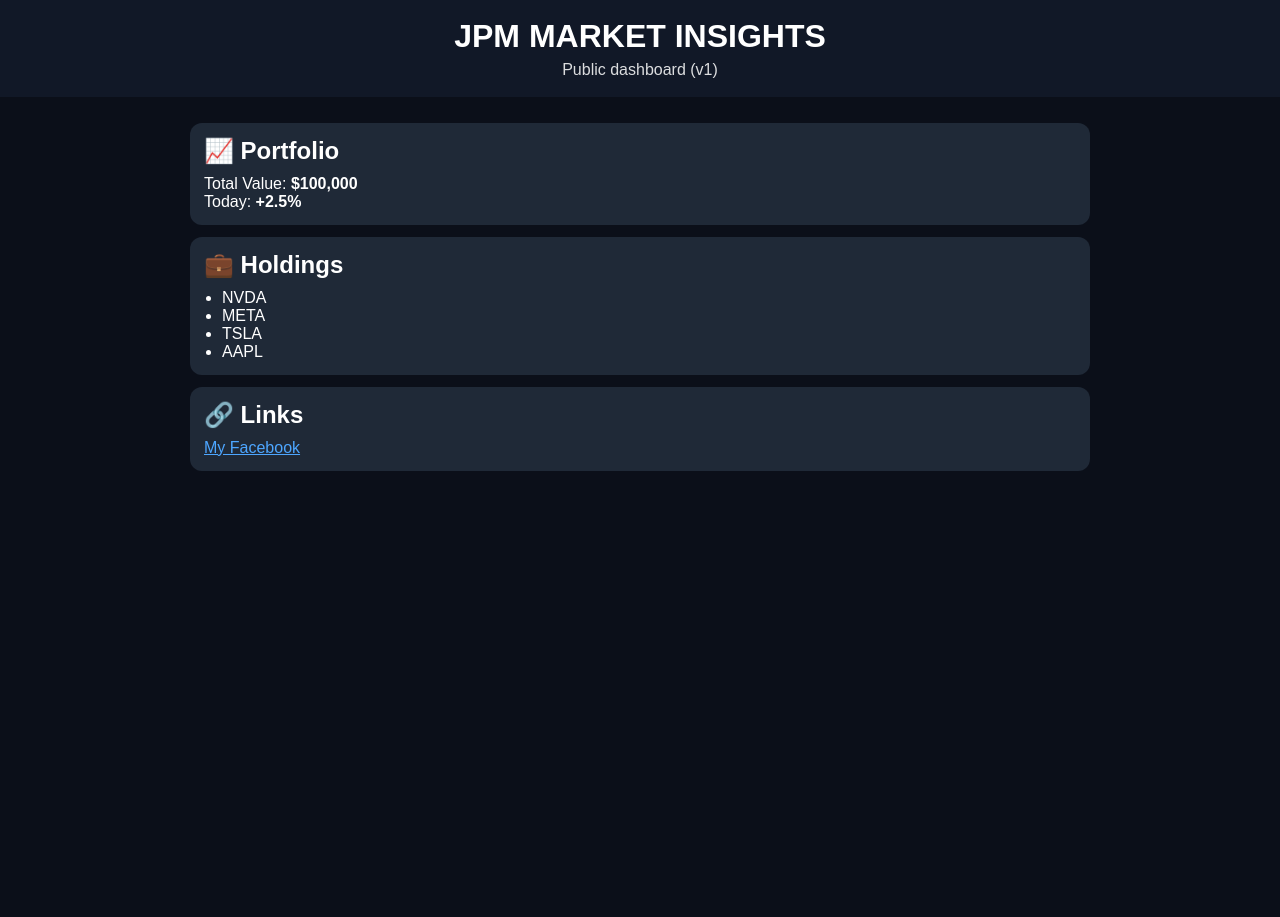
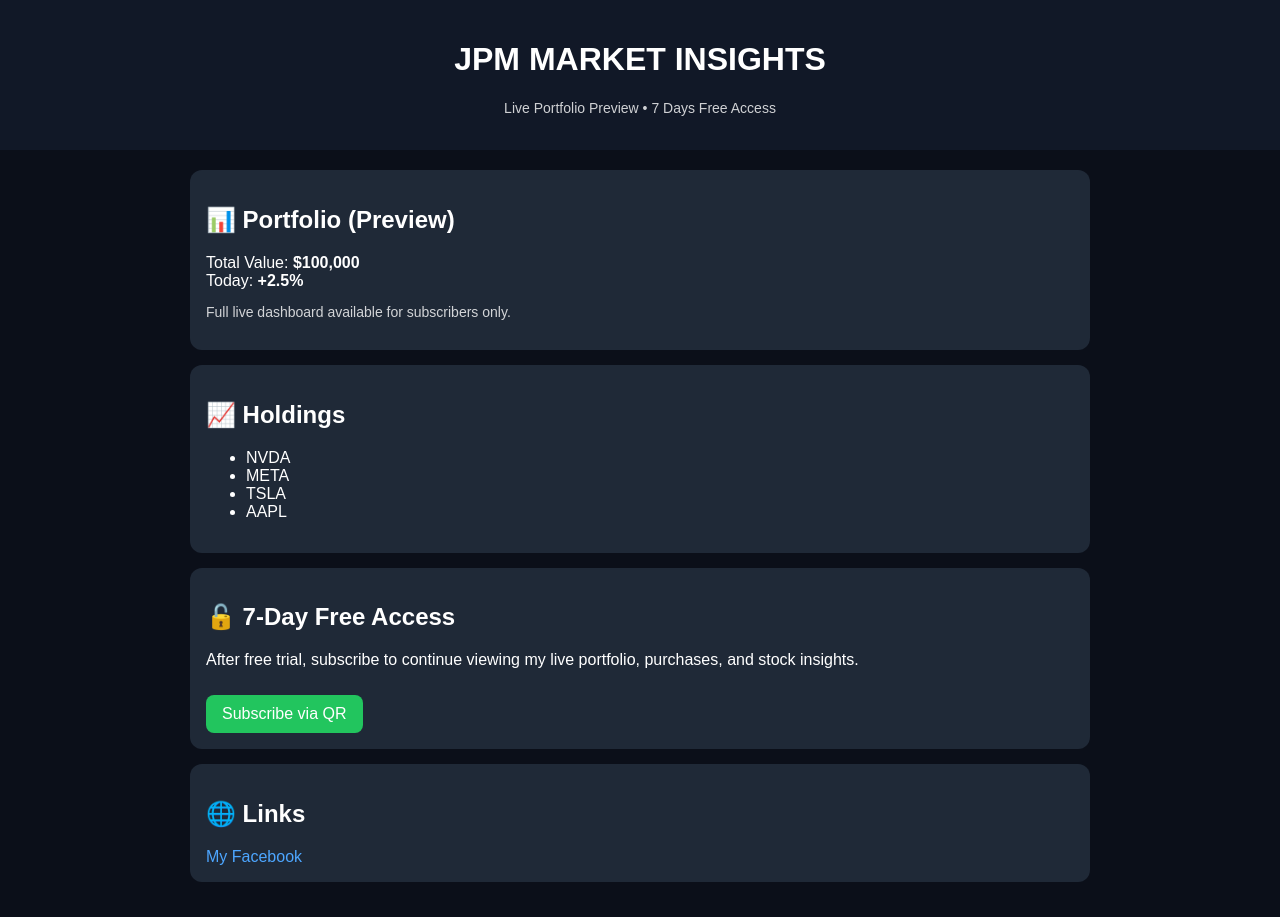
Before and after one commit to jp11medina/jpm-market-insights, a plain HTML site: page index.html in a window 1280 px wide. Before the commit the page ends 800 px from the top, so only its background shows below. Drawn offline with Linux system fonts and the light colour scheme.

Commit message:
Refactor index.html for improved layout and styles
Updated HTML structure and styling for better presentation and added new sections.

```diff
--- a/index.html
+++ b/index.html
@@ -1,41 +1,95 @@
-<!doctype html>
+<!DOCTYPE html>
 <html lang="en">
 <head>
-  <meta charset="utf-8" />
-  <meta name="viewport" content="width=device-width,initial-scale=1" />
+<meta charset="UTF-8">
+<meta name="viewport" content="width=device-width,initial-scale=1">
 <title>JPM Market Insights</title>
+
 <style>
-    body{margin:0;font-family:Arial;background:#0b0f19;color:#fff}
-    .header{background:#111827;padding:18px;text-align:center}
-    .wrap{max-width:900px;margin:0 auto;padding:14px}
-    .card{background:#1f2937;margin:12px 0;padding:14px;border-radius:12px}
-    a{color:#4da6ff}
+body{
+  margin:0;
+  font-family:Arial;
+  background:#0b0f19;
+  color:white;
+}
+.header{
+  background:#111827;
+  text-align:center;
+  padding:20px;
+}
+.wrap{
+  max-width:900px;
+  margin:auto;
+  padding:20px;
+}
+.card{
+  background:#1f2937;
+  padding:16px;
+  margin-bottom:15px;
+  border-radius:12px;
+}
+a{
+  color:#4da6ff;
+  text-decoration:none;
+}
+.btn{
+  display:inline-block;
+  background:#22c55e;
+  padding:10px 16px;
+  border-radius:8px;
+  color:white;
+  margin-top:10px;
+}
+.small{
+  opacity:.8;
+  font-size:14px;
+}
 </style>
 </head>
+
 <body>
+
 <div class="header">
-    <h1 style="margin:0">JPM MARKET INSIGHTS</h1>
-    <p style="margin:6px 0 0;opacity:.85">Public dashboard (v1)</p>
+  <h1>JPM MARKET INSIGHTS</h1>
+  <p class="small">Live Portfolio Preview • 7 Days Free Access</p>
 </div>
 
 <div class="wrap">
+
   <div class="card">
-      <h2 style="margin:0 0 10px">📈 Portfolio</h2>
+    <h2>📊 Portfolio (Preview)</h2>
     <div>Total Value: <b>$100,000</b></div>
     <div>Today: <b>+2.5%</b></div>
+    <p class="small">
+      Full live dashboard available for subscribers only.
+    </p>
   </div>
 
   <div class="card">
-      <h2 style="margin:0 0 10px">💼 Holdings</h2>
-      <ul style="margin:0;padding-left:18px">
-        <li>NVDA</li><li>META</li><li>TSLA</li><li>AAPL</li>
+    <h2>📈 Holdings</h2>
+    <ul>
+      <li>NVDA</li>
+      <li>META</li>
+      <li>TSLA</li>
+      <li>AAPL</li>
     </ul>
   </div>
 
   <div class="card">
-      <h2 style="margin:0 0 10px">🔗 Links</h2>
-      <a href="https://facebook.com" target="_blank" rel="noreferrer">My Facebook</a>
+    <h2>🔓 7-Day Free Access</h2>
+    <p>
+      After free trial, subscribe to continue viewing
+      my live portfolio, purchases, and stock insights.
+    </p>
+    <a class="btn" href="subscribe.html">Subscribe via QR</a>
   </div>
+
+  <div class="card">
+    <h2>🌐 Links</h2>
+    <a href="https://facebook.com" target="_blank">My Facebook</a>
   </div>
+
+</div>
+
 </body>
 </html>
```
Lines whose indentation alone changed are shown as unchanged.
